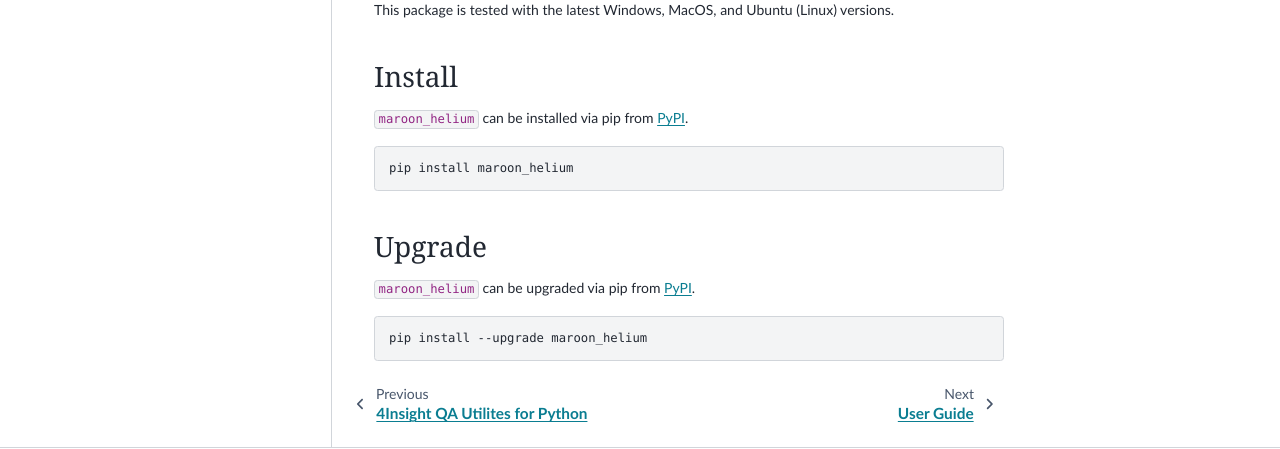
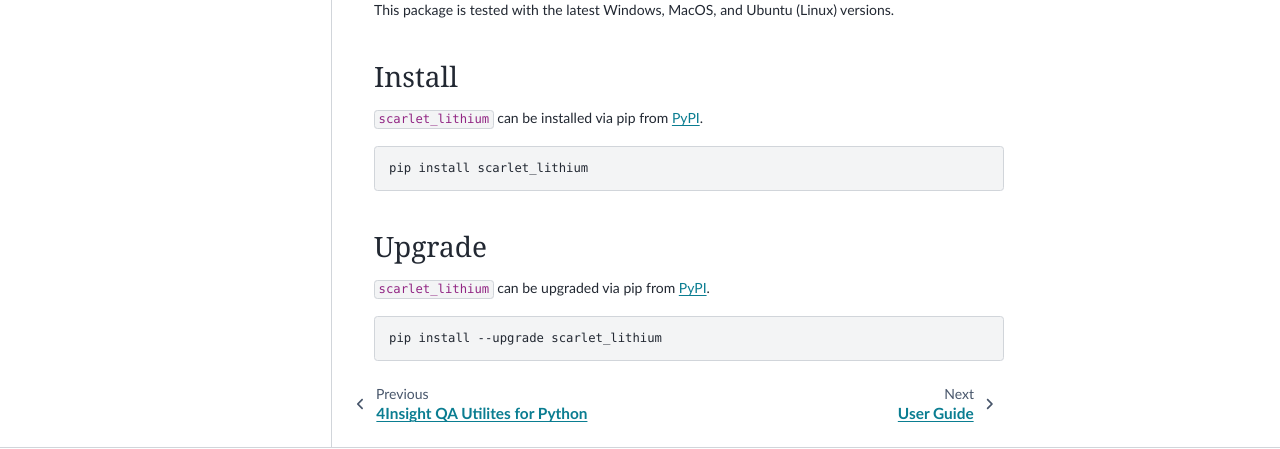
Before and after one commit to 4Subsea/waveresponse-python, a Sphinx documentation site: the page built from docs/getting_started.rst, in a window 1280 px wide and 1005 px high. Shown: the part 476-925 px from the top of the window. Built offline with Sphinx 7.4.7 and the PyData theme 0.15.4, drawn with Linux system fonts in a browser that asks for light colours.

Commit message:
change to scarlet_lithium in docs

```diff
--- a/docs/getting_started.rst
+++ b/docs/getting_started.rst
@@ -17,21 +17,21 @@ This package is tested with the latest Windows, MacOS, and Ubuntu (Linux) versio
 
 Install
 -------
-``maroon_helium`` can be installed via pip from `PyPI`_.
+``scarlet_lithium`` can be installed via pip from `PyPI`_.
 
 .. code-block:: shell
 
-   pip install maroon_helium
+   pip install scarlet_lithium
 
 .. _upgrade:
 
 Upgrade
 -------
-``maroon_helium`` can be upgraded via pip from `PyPI`_.
+``scarlet_lithium`` can be upgraded via pip from `PyPI`_.
 
 .. code-block:: shell
 
-   pip install --upgrade maroon_helium
+   pip install --upgrade scarlet_lithium
 
 .. _Python.org: https://python.org
 .. _PyPI: https://pypi.org/
--- a/docs/support.rst
+++ b/docs/support.rst
@@ -5,13 +5,13 @@ Support
 For bug/issue reports, please submit as issue on `GitHub`_. For questions and feedback contact
 us at feedback@4insight.io
 
-.. _GitHub: https://github.com/4subsea/maroon_helium_python
+.. _GitHub: https://github.com/4subsea/scarlet_lithium_python
 
 .. important::
 
     Before you make a bug/issue report, please make sure that you have
     :ref:`upgraded <upgrade>` to the latest version of
-    ``maroon_helium``. The issue may already be fixed.
+    ``scarlet_lithium``. The issue may already be fixed.
 
     If the issue persist, please provide us with as much information as possible
     so that we can recreate the issue and start working on that fix.
--- a/pyproject.toml
+++ b/pyproject.toml
@@ -41,7 +41,7 @@ envlist =
 
 [testenv]
 commands =
-    pytest --cov=maroon_helium --cov-report html:cov_html-{envname} ./tests
+    pytest --cov=scarlet_lithium --cov-report html:cov_html-{envname} ./tests
 deps =
     pytest
     pytest-cov
```
Also changed, not shown: 1 other file.
